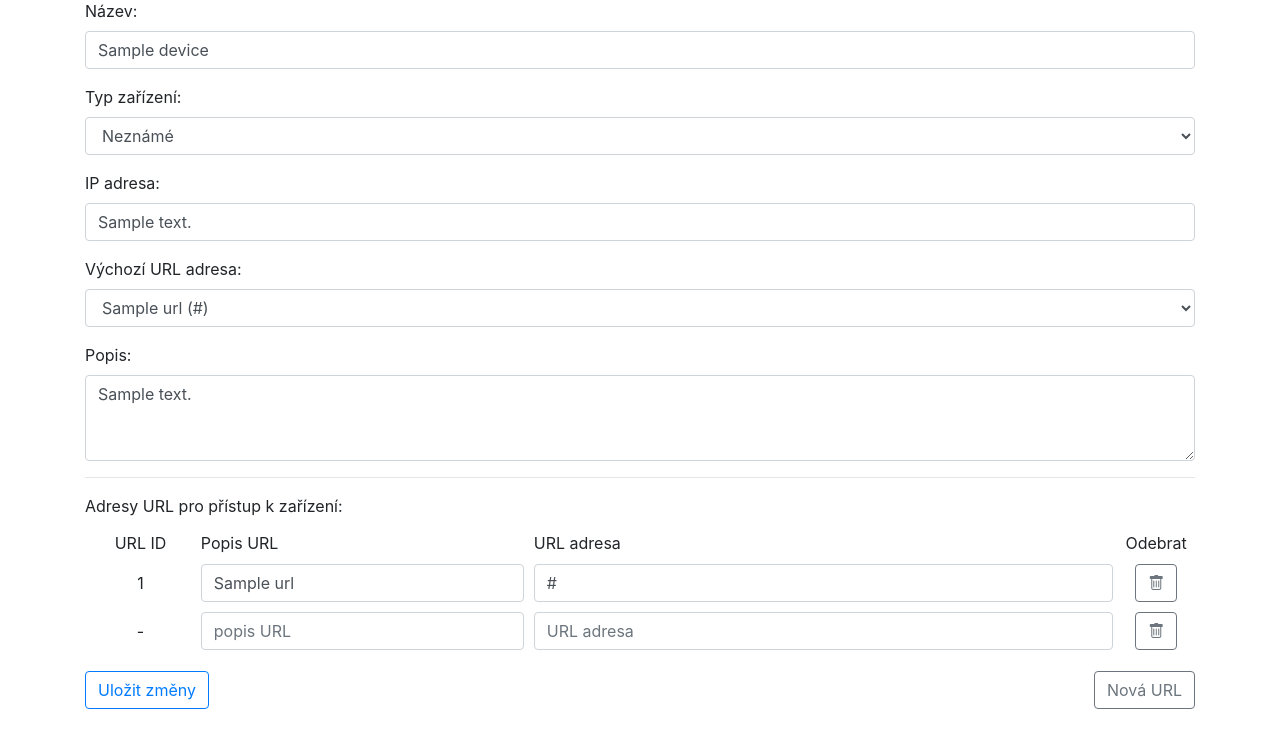
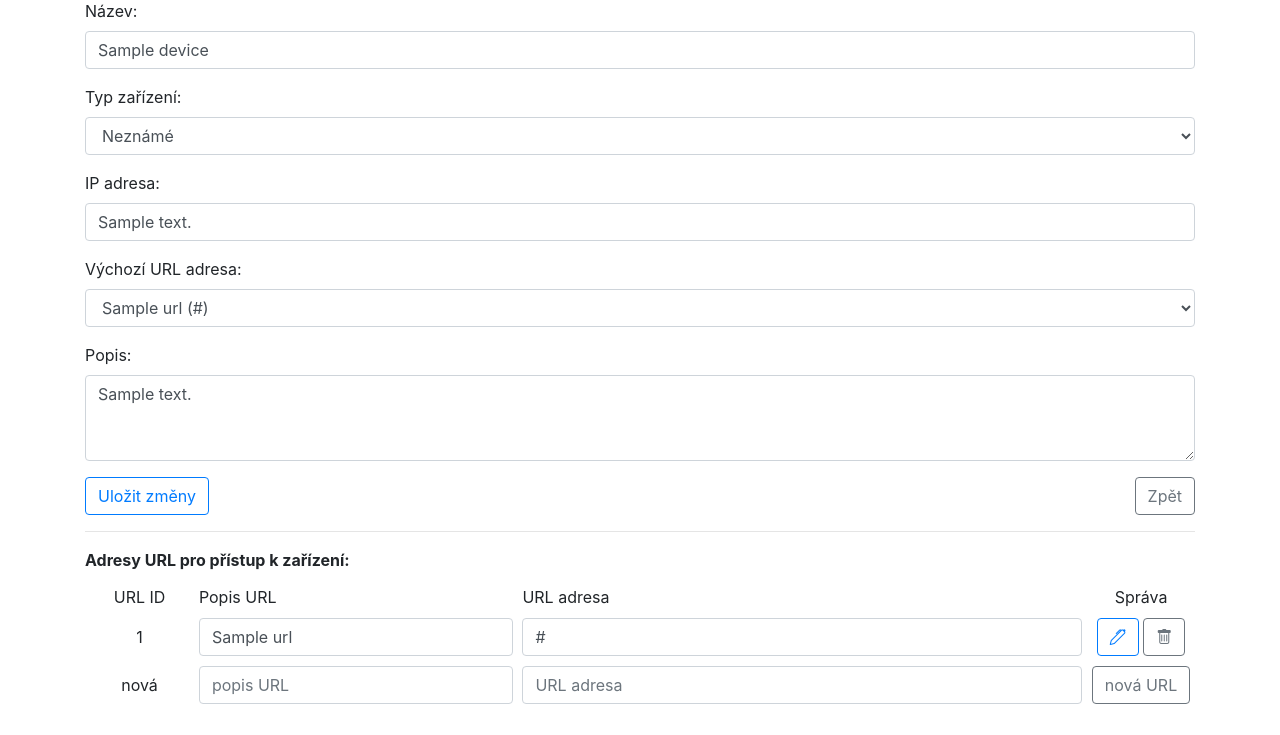
Before and after one commit to cichna-405/home-network-navigation-webserver, a Django app: page /device/1/edit in a window 1280 px wide. Shown: the part 65-800 px from the top of the page. Run offline with Django 3.2, Linux system fonts and the light colour scheme; a user stored in the database is signed in; tables that the repository leaves empty hold one stand-in row (values such as "Sample post"); some libraries are stand-ins or nearby versions.

Commit message:
Device edit rework (full frontend, basic backend)

```diff
--- a/app/controllers/device.py
+++ b/app/controllers/device.py
@@ -78,7 +78,7 @@ def edit(request, device_id):
 
         else:
             messages.success(request, 'Změněno zařízení ' + device.name + ".")
-            return redirect('index')
+            return redirect('device edit', device_id)
 
     else:
         messages.error(request, "Přístup zablokován.")
@@ -113,5 +113,29 @@ def urls(request, device_id):
 
 @require_http_methods(['POST'])
 def delete_url(request, device_id, url_id):
-    messages.success(request, 'deletion')
-    return render(request, 'index.html')
+    if request.user.is_authenticated:
+        messages.success(request, 'Url ' + url_id + ' byla smazána.')
+        return redirect('device edit', device_id)
+    else:
+        messages.error(request, "Přístup zablokován.")
+        return redirect('index')
+
+
+@require_http_methods(['POST'])
+def edit_url(request, device_id, url_id):
+    if request.user.is_authenticated:
+        messages.success(request, 'URL ' + url_id + ' byla změněna.')
+        return redirect('device edit', device_id)
+    else:
+        messages.error(request, "Přístup zablokován.")
+        return redirect('index')
+
+
+@require_http_methods(['POST'])
+def create_url(request, device_id):
+    if request.user.is_authenticated:
+        messages.success(request, 'Vytvořena nová URL pro zařízení ' + Device.objects.get(id=device_id).name + '.')
+        return redirect('device edit', device_id)
+    else:
+        messages.error(request, "Přístup zablokován.")
+        return redirect('index')
--- a/app/static/js/home/edit.js
+++ /dev/null
@@ -1,5 +0,0 @@
-const deleteUrl = (url_id, device_id) => {
-    let deleteForm = document.getElementById('url_delete_form');
-    deleteForm.setAttribute('action', `/device/${device_id}/urls/${url_id}/delete`);
-    deleteForm.submit();
-}
--- a/app/urls.py
+++ b/app/urls.py
@@ -22,7 +22,9 @@ urlpatterns = [
     path('admin/', admin.site.urls),
     path('device/create', device.create, name="device create"),
     path('device/<device_id>/urls', device.urls, name="device urls"),
+    path('device/<device_id>/urls/create', device.create_url, name="device create_url"),
     path('device/<device_id>/urls/<url_id>/delete', device.delete_url, name="device delete_url"),
+    path('device/<device_id>/urls/<url_id>/edit', device.edit_url, name="device edit_url"),
     path('device/<device_id>/edit', device.edit, name="device edit"),
     path('device/<device_id>/delete', device.delete, name="device delete"),
 ]
--- a/templates/device/edit.html
+++ b/templates/device/edit.html
@@ -44,66 +44,70 @@
             <textarea class="form-control" id="description" name="description" rows="3" placeholder="Popis zařízení">{{ device.description }}</textarea>
         </div>
 
+        <input type="submit" class="btn btn-outline-primary" value="Uložit změny">
+        <a class="btn btn-outline-secondary float-right" href="/">Zpět</a>
+    </form>
+
     <hr>
 
         <div class="form-group">
-            <label for="url_table">Adresy URL pro přístup k zařízení:</label>
+            <label for="url_table"><b>Adresy URL pro přístup k zařízení:</b></label>
             <table id="url_table" class="table table-borderless table-sm text-nowrap">
                 <thead>
                     <tr>
                         <td style="width: 10%" class="text-center">URL ID</td>
                         <td style="width: 30%">Popis URL</td>
                         <td style="width: 53%">URL adresa</td>
-                        <td style="width: 7%" class="text-center">Odebrat</td>
+                        <td style="width: 7%" class="text-center">Správa</td>
                     </tr>
                 </thead>
                 <tbody id="url_table_body">
                 {% if urls %}
                     {% for url in urls %}
                         <tr id="url_{{ url.id }}" class="text-center">
-                            <td class="align-middle" id="url_{{ url.id }}_id">{{ url.id }}</td>
+                            <form class="p-0 m-0" method="POST" action="/device/{{ device.id }}/urls/{{ url.id }}/edit">
+                                {% csrf_token %}
+                                <td class="align-middle">{{ url.id }}</td>
                                 <td>
-                                <input class="form-control" name="url_{{ url.id }}_name" type="text" placeholder="popis URL" value="{{ url.name }}">
+                                    <input class="form-control" name="name" type="text" placeholder="popis URL" value="{{ url.name }}">
                                 </td>
                                 <td>
-                                <input class="form-control" name="url_{{ url.id }}_url" type="text" placeholder="URL adresa" value="{{ url.url }}">
+                                    <input class="form-control" name="url" type="text" placeholder="URL adresa" value="{{ url.url }}">
                                 </td>
                                 <td class="align-middle">
-                                <button type="button" class="btn btn-outline-secondary" onclick="deleteUrl({{ url.id }}, {{ device.id }});">
+                                    <button type="submit" class="btn btn-outline-primary">
+                                        <i class="bi bi-pen"></i>
+                                    </button>
+                                    <button type="button" class="btn btn-outline-secondary" onclick="$('#deleteForm_{{ url.id }}').submit();">
                                         <i class="bi bi-trash"></i>
                                     </button>
                                 </td>
+                            </form>
+                            <form id="deleteForm_{{ url.id }}" method="POST" action="/device/{{ device.id }}/urls/{{ url.id }}/delete">{% csrf_token %}</form>
                         </tr>
                     {% endfor %}
                 {% endif %}
 
-                    <tr id="new_url_1" class="text-center">
-                        <td class="align-middle" id="new_url_1_id">-</td>
+                    <tr id="new_url" class="text-center">
+                        <form class="p-0 m-0" action="/device/{{ device.id }}/urls/create" method="POST">
+                            {% csrf_token %}
+                            <td class="align-middle">nová</td>
                             <td>
-                            <input class="form-control" name="new_url_1_name" type="text" placeholder="popis URL">
+                                <input class="form-control" name="new_name" type="text" placeholder="popis URL">
                             </td>
                             <td>
-                            <input class="form-control" name="new_url_1_url" type="text" placeholder="URL adresa">
+                                <input class="form-control" name="new_url" type="text" placeholder="URL adresa">
                             </td>
                             <td class="align-middle">
-                           <button type="button" class="btn btn-outline-secondary" onclick="this.parentElement.parentElement.remove();">
-                               <i class="bi bi-trash"></i>
-                           </button>
+                               <button type="submit" class="btn btn-outline-secondary">nová URL</button>
                             </td>
+                        </form>
                     </tr>
                 </tbody>
             </table>
-            <button type="button" class="btn btn-outline-secondary float-right" onclick="addUrl(true);">Nová URL</button>
         </div>
-
-        <input type="submit" class="btn btn-outline-primary" value="Uložit změny">
-    </form>
-    <form method="POST" id="url_delete_form" hidden>
-        {% csrf_token %}
-    </form>
 {% endblock %}
 
 {% block script %}
-    <script src="{% static 'js/home/edit.js' %}" type="text/javascript"></script>
-    <script src="{% static 'js/home/create.js' %}"></script>
+
 {% endblock %}
--- a/templates/index.html
+++ b/templates/index.html
@@ -20,7 +20,7 @@
                 <th>Odkazy</th>
                 <th>Poslední změna</th>
                 {% if user.is_authenticated %}
-                    <th>Editace</th>
+                    <th>Správa</th>
                 {% endif %}
             </tr>
         </thead>
```
Lines whose indentation alone changed are shown as unchanged.
